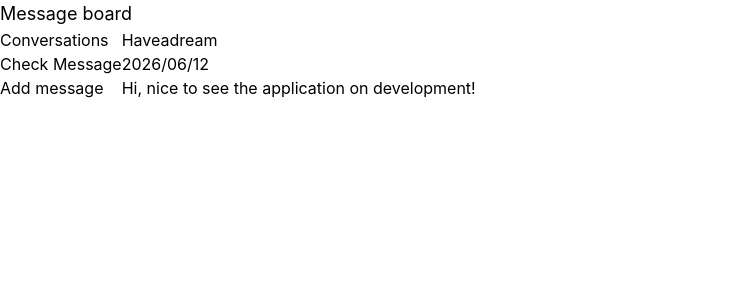
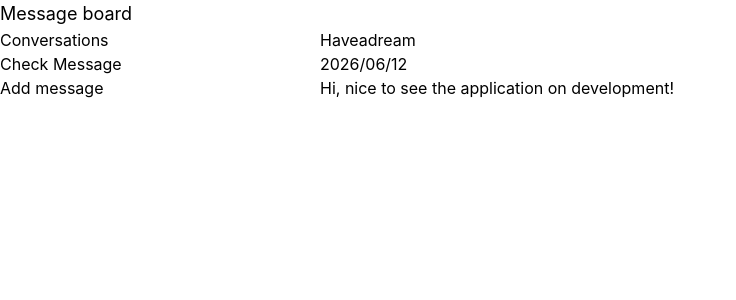
Before and after one commit to Haveadream1/message-board, a React (Vite) app in the folder client/: page / in a window 1280 px wide. Shown: the top 300 px of the page, without its empty margins (0-736 px from the left). Built offline with nearby package versions, Linux system fonts and the light colour scheme.

Commit message:
style: home page oontainer

```diff
--- a/client/src/containers/HomePage.tsx
+++ b/client/src/containers/HomePage.tsx
@@ -3,11 +3,11 @@ import Message from "../components/Message";
 
 export default function HomePage() {
     return (
-        <div className="flex items-center">
+        <main className="grid grid-cols-[1fr_3fr]">
             <Aside />
             <div id="message-container">
                 <Message />
             </div>
-        </div>
+        </main>
     )
 }
```
